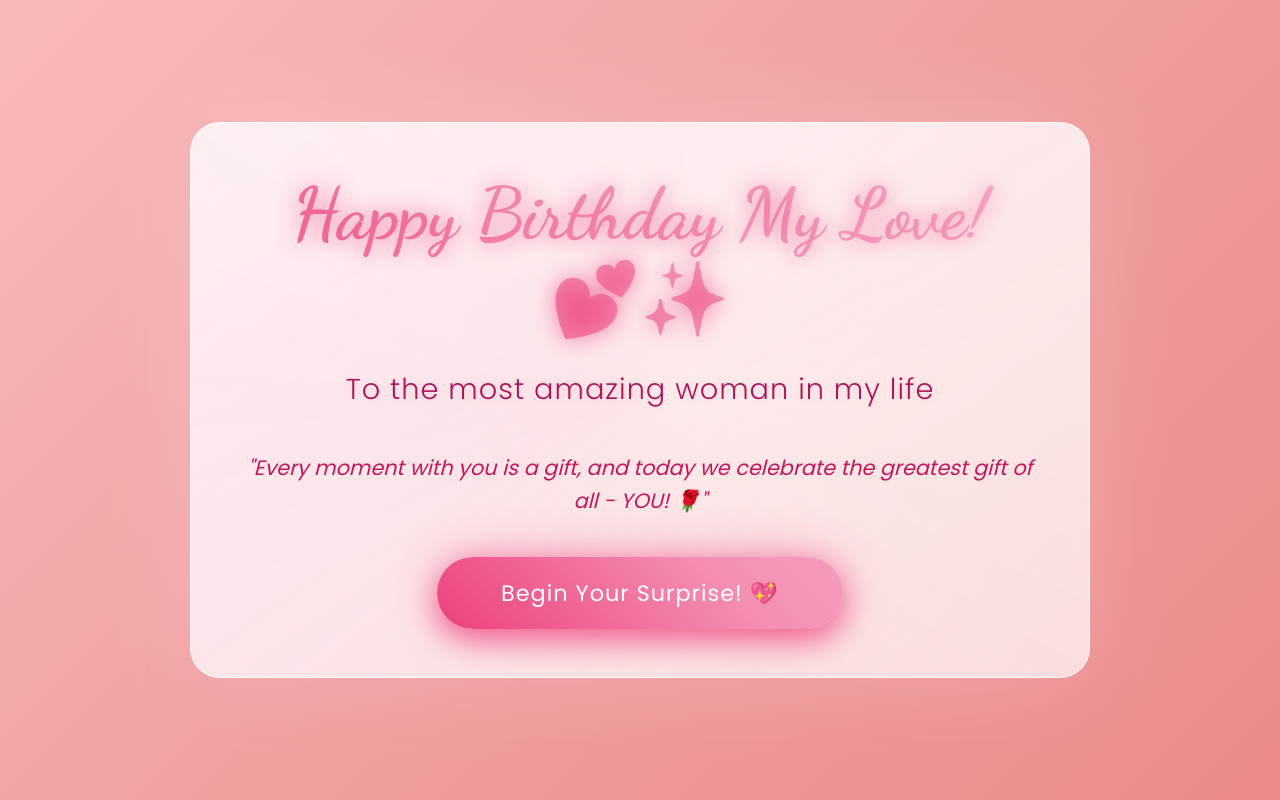
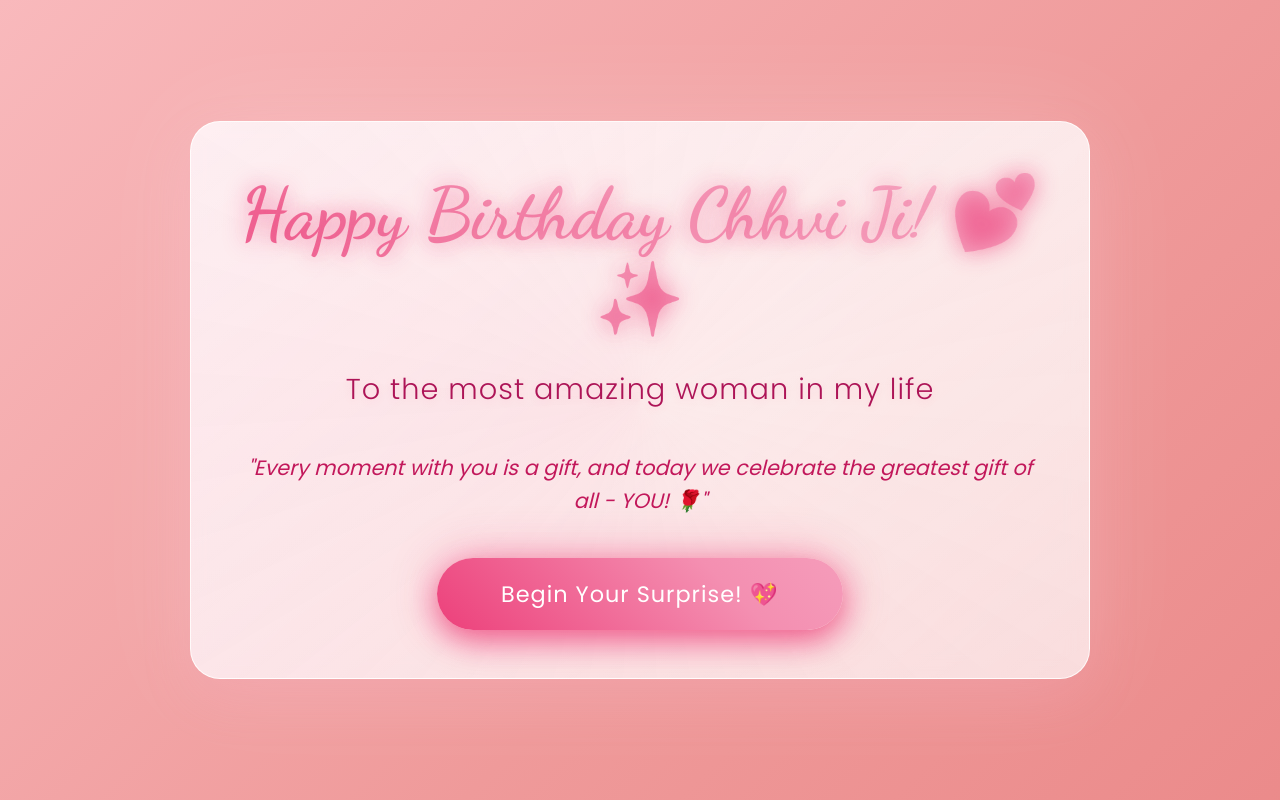
Before and after one commit to ykaditya/Happy-Birthday-Chhvi-Ji, a plain HTML site: page index.html in a window 1280 px wide. Drawn offline with nearby package versions, Linux system fonts and the light colour scheme.

Commit message:
Update index.html

```diff
--- a/index.html
+++ b/index.html
@@ -4,7 +4,7 @@
 <head>
     <meta charset="UTF-8">
     <meta name="viewport" content="width=device-width, initial-scale=1.0">
-    <title>Happy Birthday My Love! 💕</title>
+    <title>Happy Birthday Chhvi JI! 💕</title>
     <style>
         @import url('https://fonts.googleapis.com/css2?family=Dancing+Script:wght@400;600;700&family=Poppins:wght@300;400;600&display=swap');
 
@@ -377,7 +377,7 @@
 
     <div class="container">
        <!-- ...existing code... -->
-<h1 class="glow">Happy Birthday My Love! 💕✨</h1>
+<h1 class="glow">Happy Birthday Chhvi Ji! 💕✨</h1>
         <div class="subtitle">
             To the most amazing woman in my life
         </div>
```
